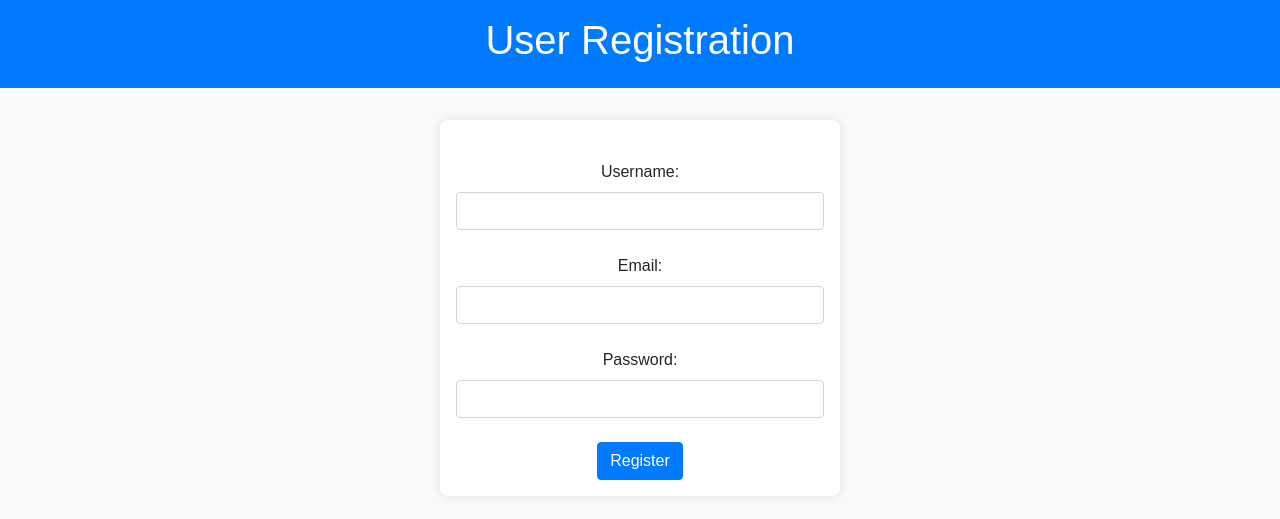
After one commit to Antandss/medictionary, a Flask app: page /register in a window 1280 px wide. The commit adds this page. Shown: the top 519 px of the page. Run offline with Flask 3, Linux system fonts and the light colour scheme; some libraries are stand-ins or nearby versions.

Commit message:
staging for some larger changes

```diff
--- a/model/recommender.py
+++ b/model/recommender.py
@@ -6,8 +6,8 @@ from sklearn.preprocessing import LabelEncoder
 import pandas as pd
 
 # Load the processed data
-X_train = pd.read_csv('/Users/anthonandersson/software/medictionary/data/processed_data/X_train.csv')
-y_train = pd.read_csv('/Users/anthonandersson/software/medictionary/data/processed_data/y_train.csv')
+X_train = pd.read_csv('data/processed_data/X_train.csv')
+y_train = pd.read_csv('data/processed_data/y_train.csv')
 
 # Check the loaded data
 print("X_train shape:", X_train.shape)
--- a/src/application.py
+++ b/src/application.py
@@ -1,4 +1,7 @@
-from flask import Flask, render_template, request
+from flask import Flask, render_template, request, redirect, url_for, session
+import sqlite3
+from werkzeug.security import generate_password_hash, check_password_hash
+
 import sqlite3
 
 app = Flask(__name__, template_folder='/Users/anthonandersson/software/medictionary/templates')
@@ -6,7 +9,7 @@ app = Flask(__name__, template_folder='/Users/anthonandersson/software/mediction
 # Function to simulate a machine learning model
 def recommend_medication(patient_id, condition):
     # Replace this with NN
-    # For now using a simple mapping for debug
+    # For now using a simple mapping
     condition_medication_mapping = {
         'Hypertension': 'Medication_H1',
         'Diabetes': 'Medication_D1',
@@ -14,6 +17,7 @@ def recommend_medication(patient_id, condition):
         'Migraine': 'Medication_M1'
     }
     return condition_medication_mapping.get(condition, 'Unknown Medication')
+
 # Route for the main page
 @app.route('/', methods=['GET', 'POST'])
 def index():
@@ -44,6 +48,71 @@ def index():
             return render_template('error.html')
 
     return render_template('index.html')
+
+@app.route('/register', methods=['GET', 'POST'])
+def register():
+    if request.method == 'POST':
+        username = request.form['username']
+        password = request.form['password']
+        hashed_password = generate_password_hash(password, method='sha256')
+
+        # Save the user to the database
+        conn = sqlite3.connect('your_database.db')
+        cursor = conn.cursor()
+        cursor.execute('INSERT INTO users (username, password) VALUES (?, ?)', (username, hashed_password))
+        conn.commit()
+        conn.close()
+
+        return redirect(url_for('login'))
+
+    return render_template('register.html')
+
+
+app.secret_key = 'your_secret_key'
+
+@app.route('/login', methods=['GET', 'POST'])
+def login():
+    if request.method == 'POST':
+        username = request.form['username']
+        password = request.form['password']
+
+        # Verify credentials
+        conn = sqlite3.connect('your_database.db')
+        cursor = conn.cursor()
+        cursor.execute('SELECT * FROM users WHERE username = ?', (username,))
+        user = cursor.fetchone()
+        conn.close()
+
+        if user and check_password_hash(user[2], password):
+            session['user_id'] = user[0]
+            return redirect(url_for('dashboard'))
+
+    return render_template('login.html')
+
+@app.route('/dashboard')
+def dashboard():
+    if 'user_id' in session:
+        user_id = session['user_id']
+
+        # Retrieve user's medical history
+        conn = sqlite3.connect('your_database.db')
+        cursor = conn.cursor()
+        cursor.execute('SELECT * FROM medical_history WHERE user_id = ?', (user_id,))
+        medical_history = cursor.fetchall()
+        conn.close()
+
+        return render_template('dashboard.html', medical_history=medical_history)
+
+    return redirect(url_for('login'))
+
+#app.secret_key = 'your_secret_key'
+
+@app.route('/logout')
+def logout():
+    session.pop('user_id', None)
+    return redirect(url_for('login'))
+
+
 # Run the Flask app
 if __name__ == '__main__':
     app.run(debug=True)
--- /dev/null
+++ b/templates/register.html
@@ -0,0 +1,78 @@
+<!DOCTYPE html>
+<html lang="en">
+<head>
+    <meta charset="UTF-8">
+    <meta name="viewport" content="width=device-width, initial-scale=1.0">
+    <title>User Registration</title>
+    <!-- Bootstrap CSS -->
+    <link rel="stylesheet" href="https://stackpath.bootstrapcdn.com/bootstrap/4.3.1/css/bootstrap.min.css">
+    <style>
+        body {
+            font-family: 'Arial', sans-serif;
+            background-color: #f8f9fa;
+        }
+
+        header {
+            background-color: #007bff;
+            color: #fff;
+            text-align: center;
+            padding: 1em;
+        }
+
+        section {
+            max-width: 400px;
+            margin: 2em auto;
+            padding: 1em;
+            background-color: #fff;
+            border-radius: 8px;
+            box-shadow: 0 0 10px rgba(0, 0, 0, 0.1);
+            text-align: center;
+        }
+
+        footer {
+            margin-top: 2em;
+            text-align: center;
+        }
+
+        form {
+            margin-top: 1.5em;
+        }
+
+        button {
+            background-color: #007bff;
+            color: #fff;
+            padding: 0.5em 2em;
+            border: none;
+            border-radius: 4px;
+            cursor: pointer;
+        }
+    </style>
+</head>
+<body>
+    <header>
+        <h1>User Registration</h1>
+    </header>
+    <section>
+        <form method="post" action="/register">
+            <label for="username">Username:</label>
+            <input type="text" id="username" name="username" class="form-control" required>
+            <br>
+            <label for="email">Email:</label>
+            <input type="email" id="email" name="email" class="form-control" required>
+            <br>
+            <label for="password">Password:</label>
+            <input type="password" id="password" name="password" class="form-control" required>
+            <br>
+            <!-- Add more registration fields as needed -->
+            <button type="submit" class="btn btn-primary">Register</button>
+        </form>
+    </section>
+    <footer>
+        <!-- Include any footer content or links here -->
+    </footer>
+    <!-- Bootstrap JS and dependencies -->
+    <script src="https://code.jquery.com/jquery-3.3.1.slim.min.js"></script>
+    <script src="https://cdnjs.cloudflare.com/ajax/libs/popper.js/1.14.7/umd/popper.min.js"></script>
+    <script src="https://stackpath.bootstrapcdn.com/bootstrap/4.3.1/js/bootstrap.min.js"></script>
+</body>
+</html>
```
Also changed, not shown: data/commit.py (added, +28 -0 lines), templates/dashboard.html (added, +54 -0 lines), templates/login.html (added, +27 -0 lines), templates/result.html (+17 -8 lines), data/fictive_patients.db.
